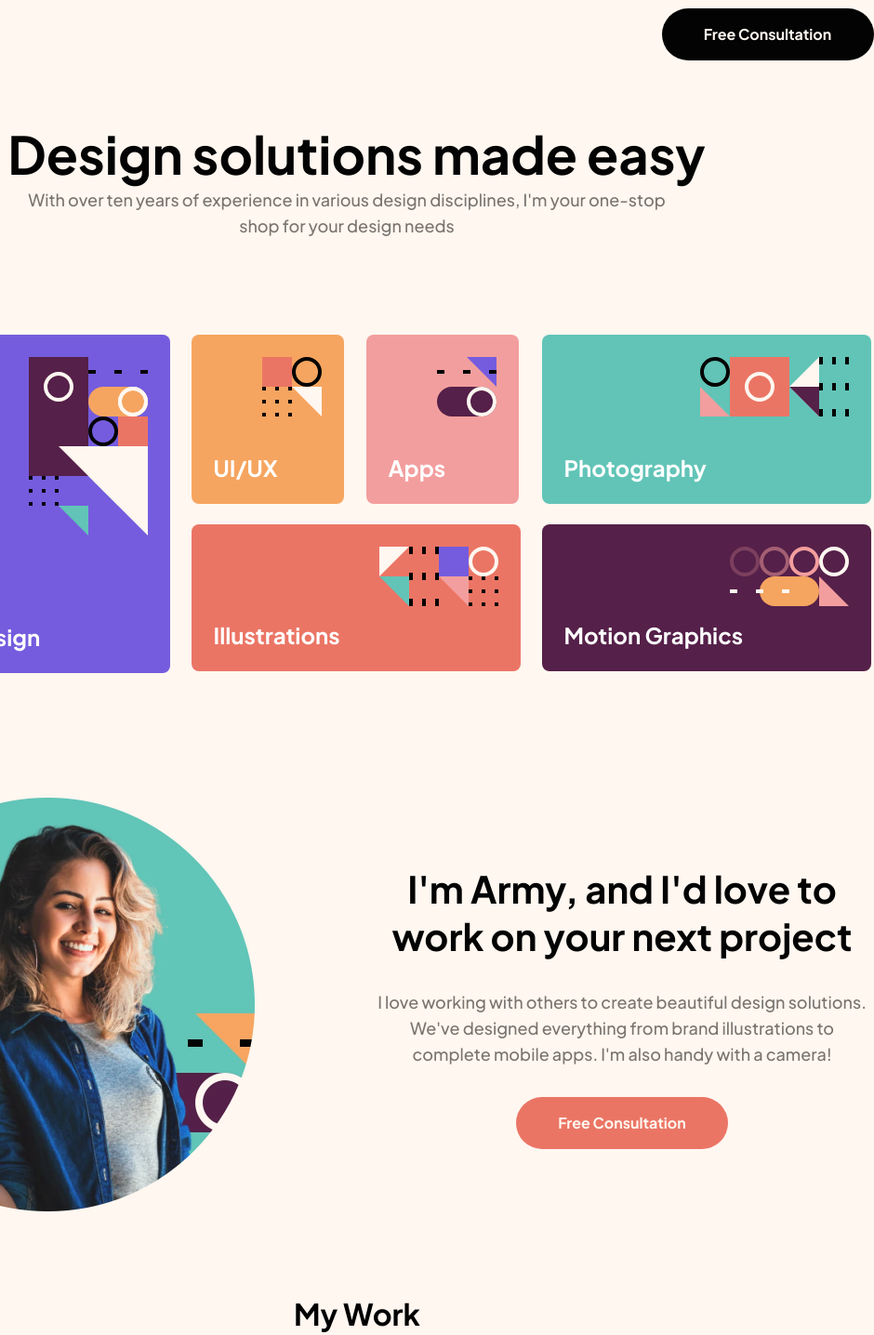
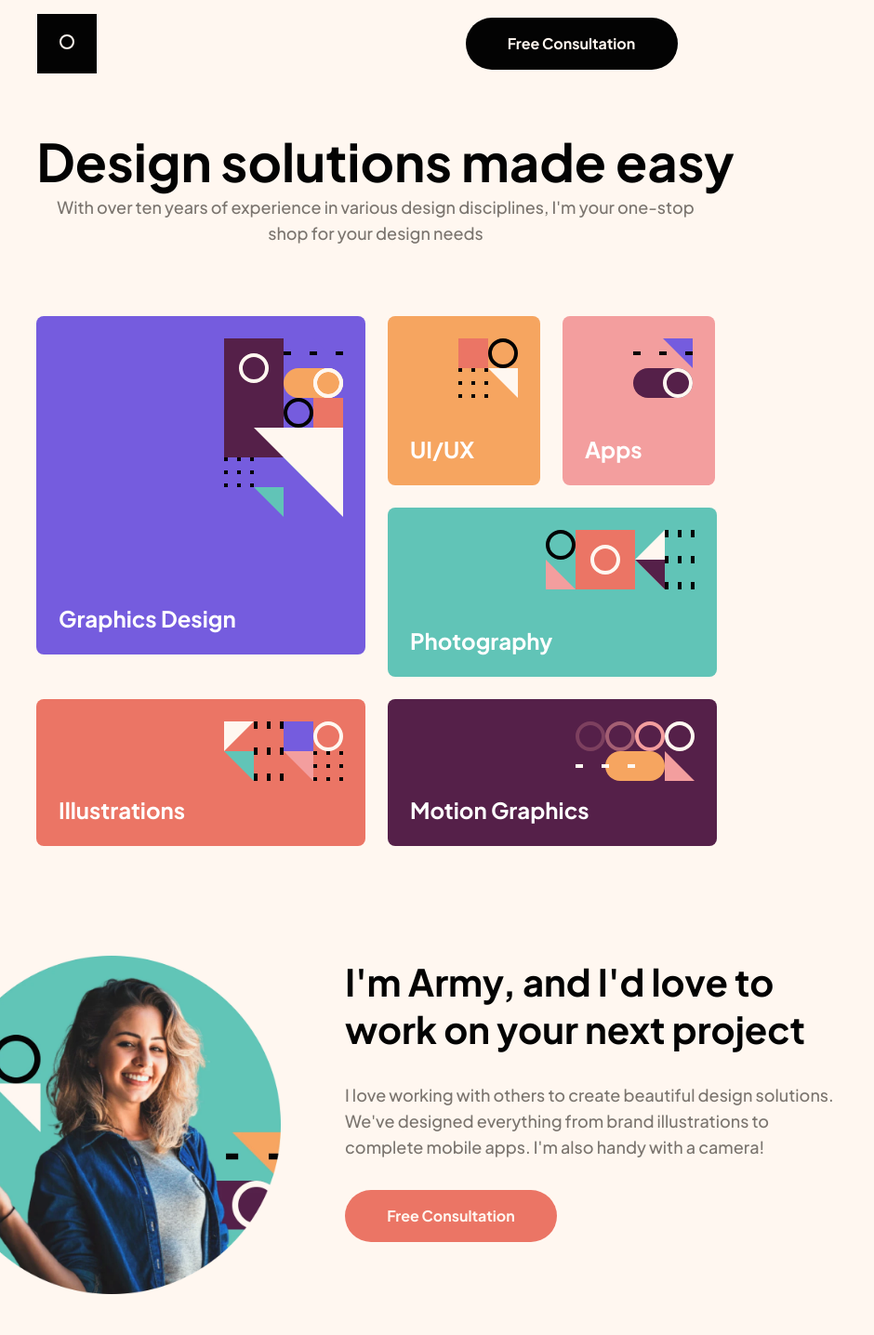
Before and after one commit to ewurasi-nyarkoa/single-page-portfolio, a plain HTML site: page index.html in a window 768 px wide. Shown: the top 1436 px of the page at 93% size, 940 px wide, since content can reach past the window. Drawn offline with Linux system fonts and the light colour scheme.

Commit message:
worked on the responsiveness for the tablet screen

```diff
--- a/style.css
+++ b/style.css
@@ -275,8 +275,6 @@ body{
   gap: 30px;
   overflow-x: auto;
   overflow-y: hidden;
-  /* scroll-behavior: smooth; */
-  /* padding-bottom: 10px; */
 
 }
 
@@ -356,3 +354,103 @@ body{
 .footer{
   margin-top: 56px;
 }
+
+
+@media (min-width: 600px) and (max-width: 900px) {
+  body{
+    background-color: var(--peach-cream);
+    display: flex;
+      align-items: center;
+      justify-content: center;
+      height: 100%;
+      flex-direction: column;
+      text-align: center;
+      overflow-x: hidden;
+}
+
+
+.navbar{
+  margin-top: 10px;
+  width: 689px ;
+   height: 64px;
+ display: flex;
+ align-items: center;
+ justify-content: space-between;
+ background-color: transparent;
+ padding-top: 10px;
+
+
+}
+.logo{
+ width: 64px;
+ height: 64px;
+ background-color: var(--jet-black);
+ display: flex;
+ align-items: center;
+ justify-content: center;
+}
+
+.hero{
+  margin-top: 64px;
+  width: 690px;
+  height: 138px;
+  display: flex;
+  flex-direction: column;
+}
+/* .hero-text p{
+  width: 389px;
+  height: 364px;
+} */
+
+.services{
+  margin-top: 64px;
+  display: grid;
+  grid-template-columns: repeat(2, 1fr);
+  gap: 24px;
+  width: 690px ;
+}
+.about-section{
+  display: flex;
+  flex-direction: row;
+  justify-content: space-between;
+  align-items: center;
+  width: 772px;
+  height: 364px;
+  margin-top: 120px;
+}
+.about-text {
+  width: 389px;
+  height: 364px;
+  margin-right: 10px;
+  display: flex;
+  flex-direction: column;
+  justify-self: start;
+  align-items: flex-start;
+  text-align: left;
+}
+
+.about-section img{
+  width: 364px;
+   height: 364px;
+   margin-left: -60px;
+ }
+ .contact{
+  margin-top: 120px;
+  width: 690px;
+  height: 352px;
+  background-color: var(--jet-black);
+  display: flex;
+  flex-direction: column;
+  align-items: center;
+  justify-content: center;
+
+}
+
+.footer{
+  margin-top: 56px;
+}
+
+
+
+
+}
```
